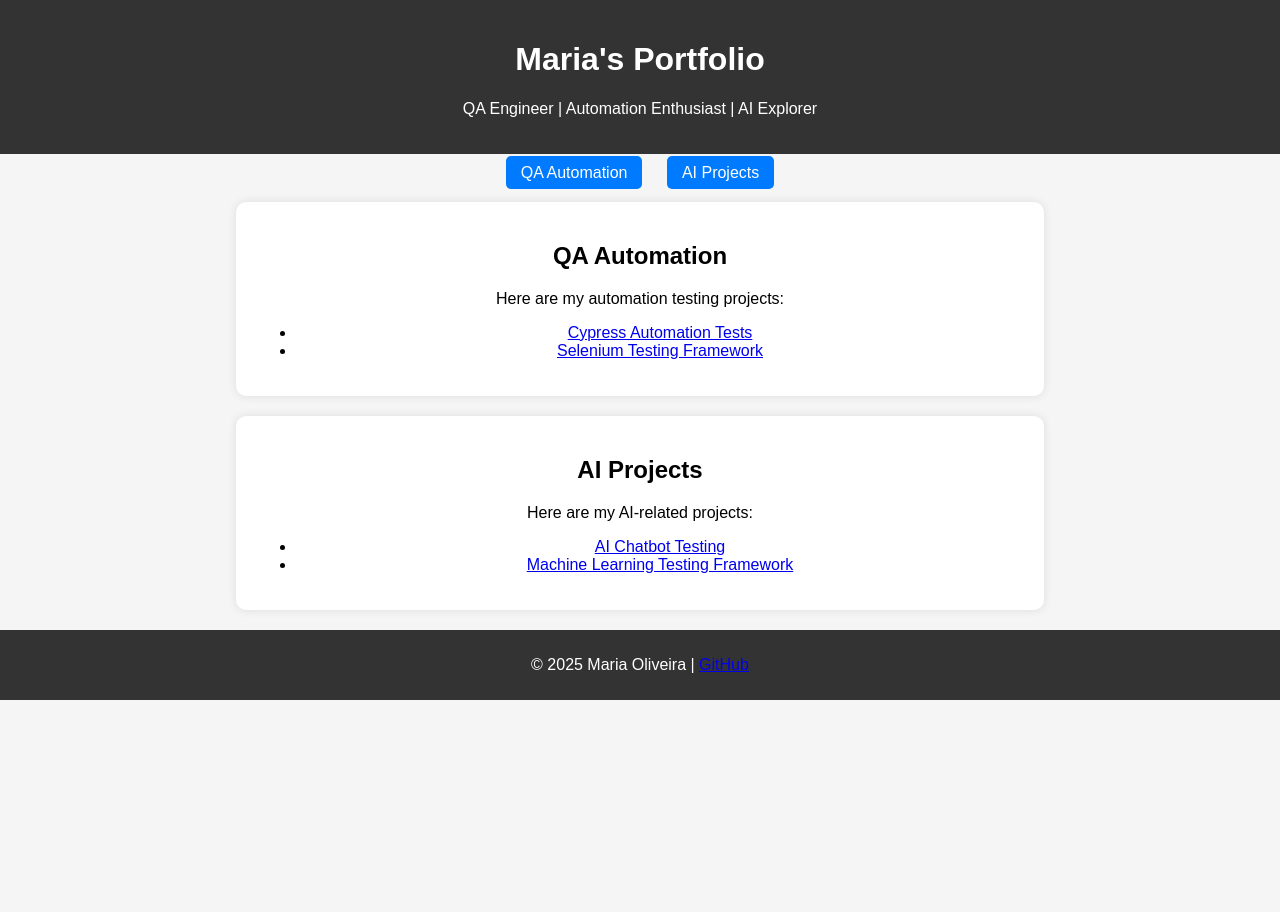
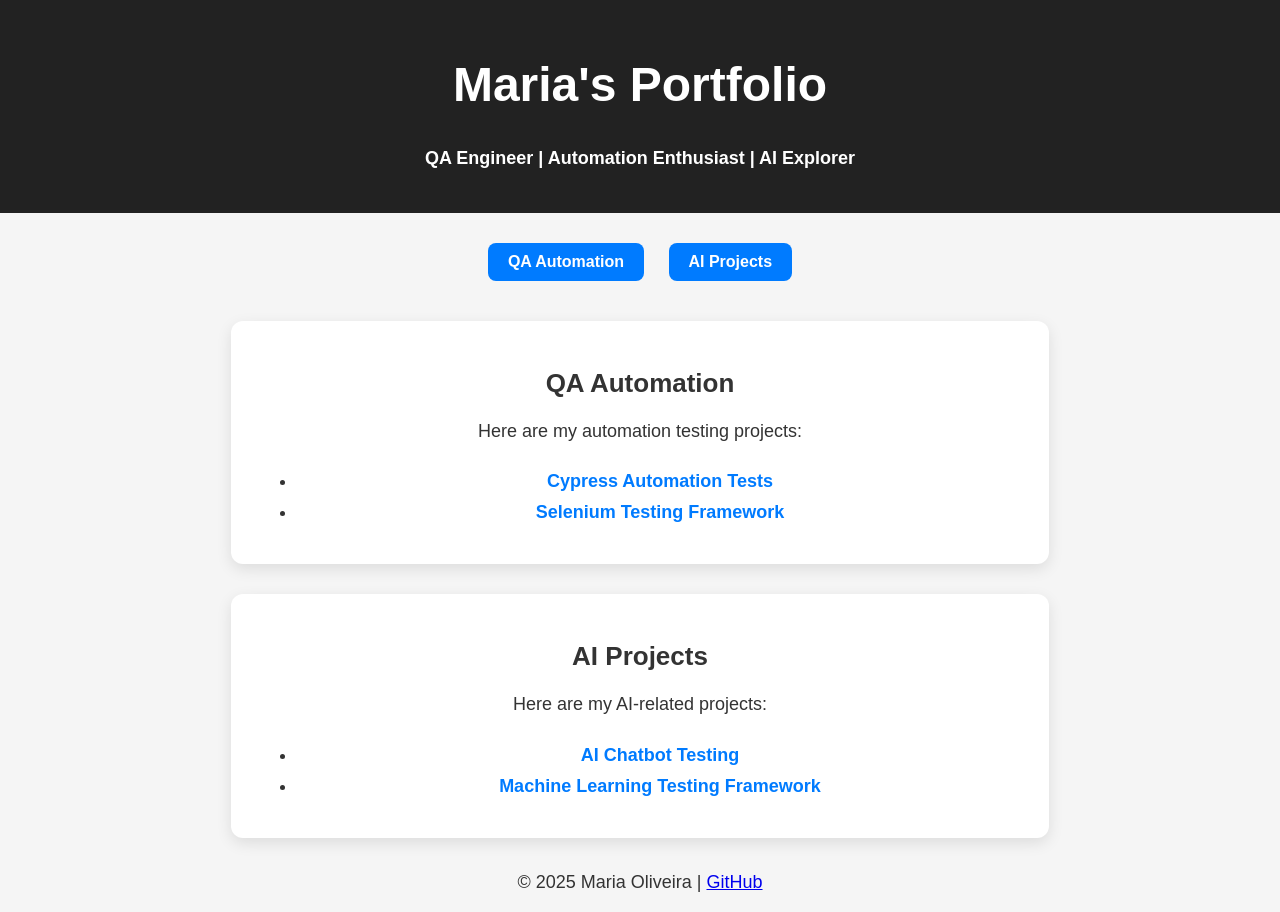
Before and after one commit to mariaoli25/my-portfolio, a plain HTML site: page index.html in a window 1280 px wide. Before the commit the page ends 800 px from the top, so only its background shows below. Drawn offline with Linux system fonts and the light colour scheme.

Commit message:
Update style.css

```diff
--- a/style.css
+++ b/style.css
@@ -1,42 +1,81 @@
+/* General Styling */
 body {
-    font-family: Arial, sans-serif;
+    font-family: 'Poppins', Arial, sans-serif;
     text-align: center;
     margin: 0;
     padding: 0;
     background-color: #f5f5f5;
+    color: #333;
 }
 
+/* Header */
 header {
-    background-color: #333;
+    background-color: #222;
     color: white;
-    padding: 20px;
+    padding: 25px;
+    font-size: 24px;
+    font-weight: bold;
 }
 
+/* Navigation */
 nav {
-    margin: 10px;
+    margin: 20px;
 }
 
 nav a {
+    display: inline-block;
     margin: 10px;
-    padding: 8px 15px;
+    padding: 10px 20px;
     text-decoration: none;
+    font-weight: bold;
     color: white;
     background-color: #007BFF;
-    border-radius: 5px;
+    border-radius: 8px;
+    transition: background 0.3s ease, transform 0.2s;
 }
 
-section {
-    margin: 20px auto;
-    width: 60%;
-    padding: 20px;
-    background: white;
-    border-radius: 10px;
-    box-shadow: 0px 0px 10px rgba(0, 0, 0, 0.1);
+nav a:hover {
+    background-color: #0056b3;
+    transform: scale(1.05);
 }
 
+/* Section Styling */
+section {
+    margin: 30px auto;
+    width: 60%;
+    padding: 25px;
+    background: white;
+    border-radius: 12px;
+    box-shadow: 0px 5px 15px rgba(0, 0, 0, 0.1);
+}
+
+h2 {
+    font-size: 26px;
+    font-weight: bold;
+    margin-bottom: 10px;
+}
+
+p {
+    font-size: 18px;
+    margin-bottom: 15px;
+    line-height: 1.6;
+}
+
+/* Links inside sections */
+section a {
+    display: inline-block;
+    font-size: 18px;
+    font-weight: bold;
+    color: #007BFF;
+    text-decoration: none;
+    margin-top: 10px;
+    transition: color 0.3s ease;
+}
+
+section a:hover {
+    color: #0056b3;
+    text-decoration: underline;
+}
+
+/* Footer */
 footer {
-    margin-top: 20px;
-    padding: 10px;
-    background-color: #333;
-    color: white;
-}
```
